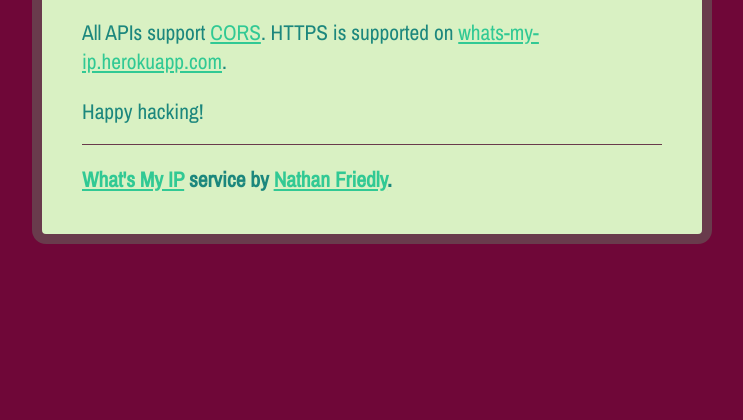
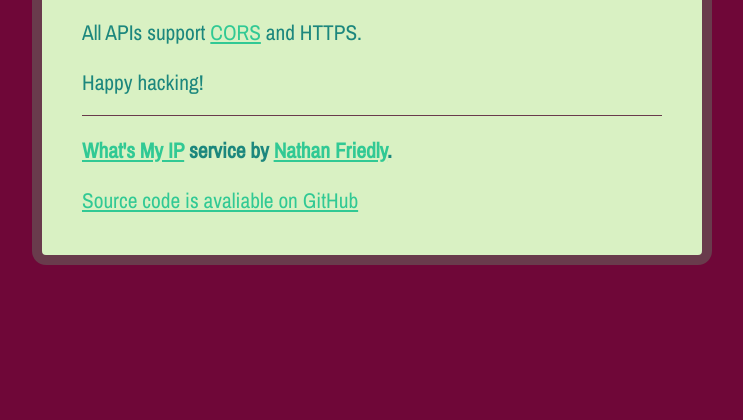
Before and after one commit to nfriedly/node-whats-my-ip, a website: page index.html in a window 1280 px wide. Shown: the part 380-800 px from the top of the page, without its empty margins (268-1011 px from the left). Drawn offline with nearby package versions, Linux system fonts and the light colour scheme.

Commit message:
misc cleanup

```diff
--- a/index.html
+++ b/index.html
@@ -98,13 +98,13 @@ p {
 		<li>JSONP: <a href="/json?callback=alert">{domain}/json?callback=alert</a></li>
 	</ul>
 
-	<p>All APIs support <a href="https://developer.mozilla.org/en-US/docs/HTTP/Access_control_CORS">CORS</a>. HTTPS is supported on <a href="https://whats-my-ip.herokuapp.com/">whats-my-ip.herokuapp.com</a>.</p>
+	<p>All APIs support <a href="https://developer.mozilla.org/en-US/docs/HTTP/Access_control_CORS">CORS</a> and HTTPS.</p>
 
 	<p>Happy hacking!</p>
 
-	<h2 id="about"><a href="/">What's My IP</a> service by <a href="http://nfriedly.com" title="JavaScript / node.js expert">Nathan Friedly</a>.</h2>
+	<h2 id="about"><a href="/">What's My IP</a> service by <a href="http://www.nfriedly.com" title="JavaScript / node.js expert">Nathan Friedly</a>.</h2>
 
-	<a href="https://github.com/nfriedly/node-whats-my-ip"><img style="position: absolute; top: 0; right: 0; border: 0;" src="https://s3.amazonaws.com/github/ribbons/forkme_right_gray_6d6d6d.png" alt="Fork me on GitHub"></a>
+	<p><a href="https://github.com/nfriedly/node-whats-my-ip">Source code is avaliable on GitHub</a></p>
 </div>
 </body>
 </html>
```
Also changed, not shown: package.json (+5 -3 lines), 1 other file.
